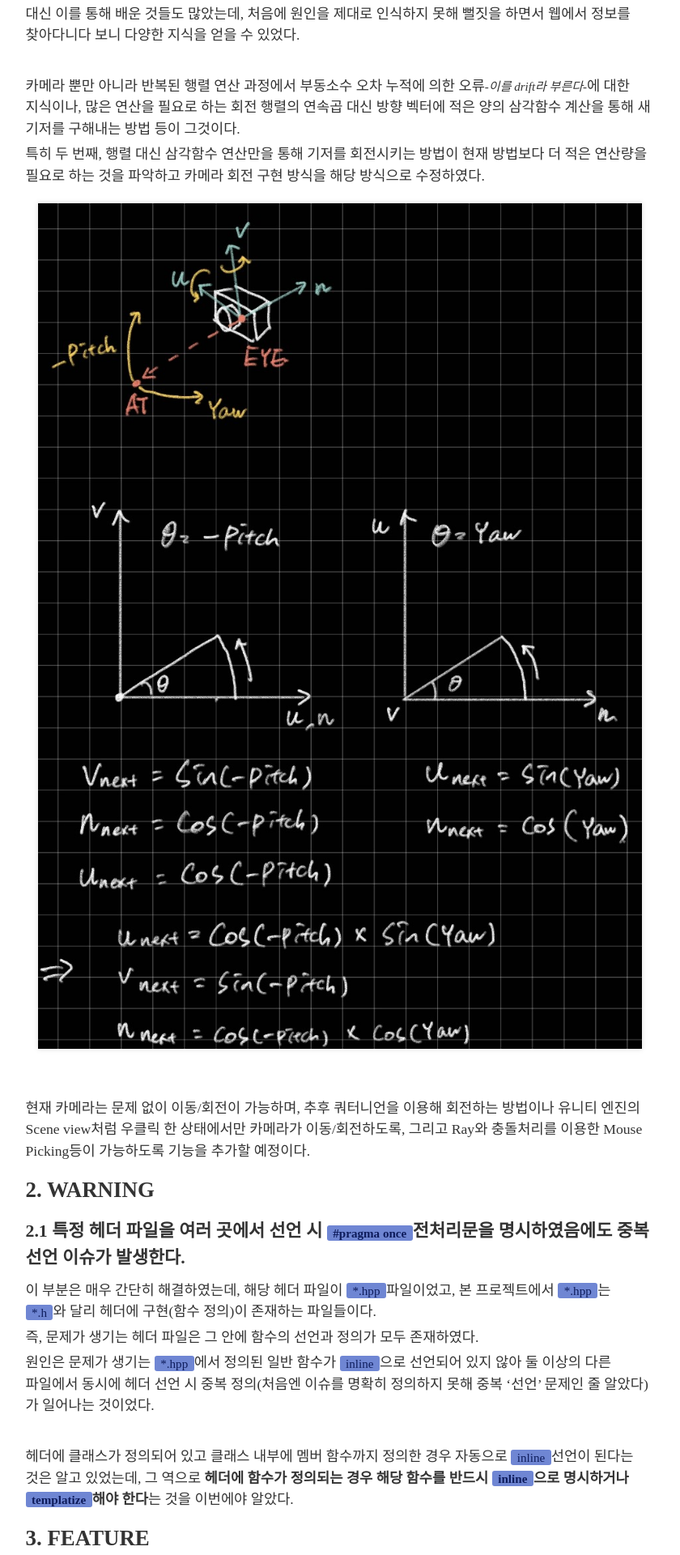
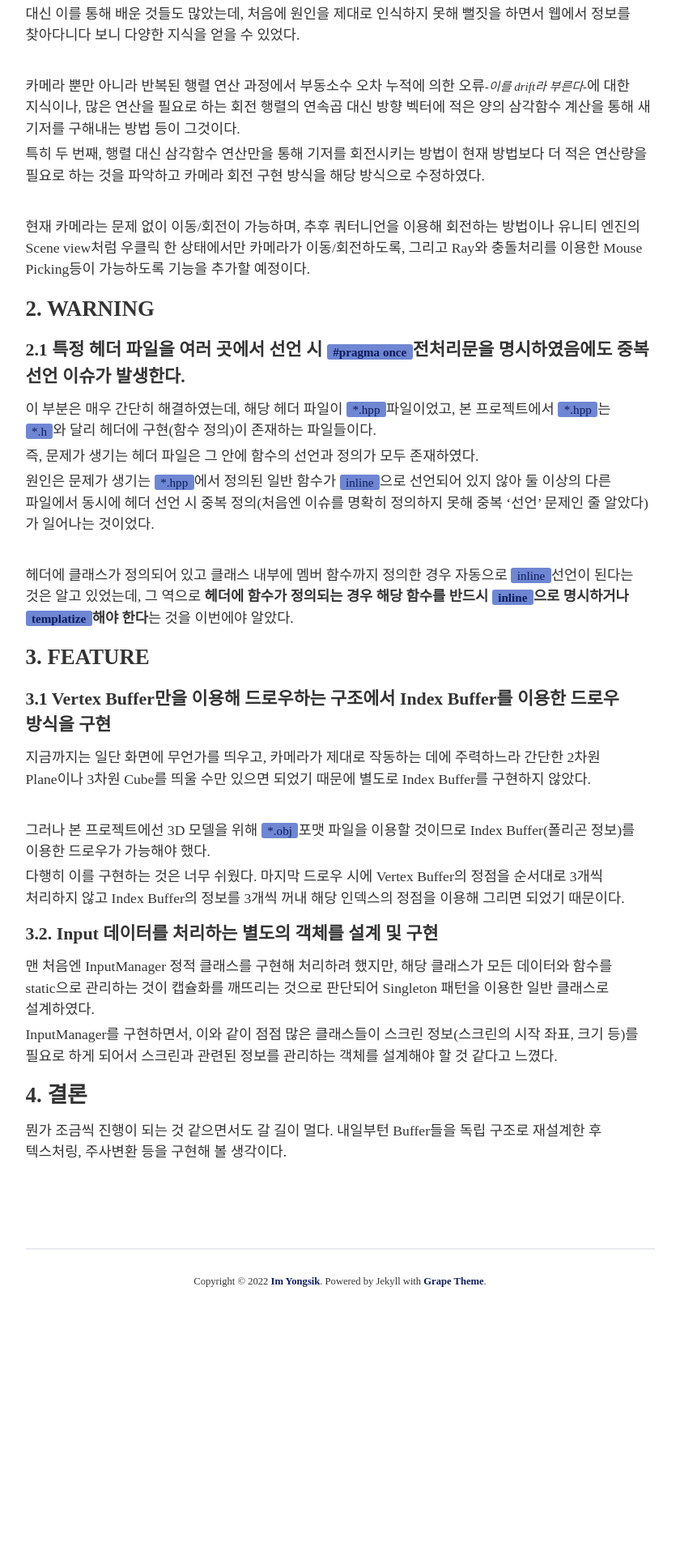
Before and after one commit to Hamsik2rang/Hamsik2rang.github.io, a Jekyll site: the page built from _posts/2022-03-13-Devlog-Software-Renderer.md, in a window 1280 px wide. Shown: the part 3793-5713 px from the top of the page at 81% size, without its empty margins (220-1060 px from the left). Built offline with Jekyll 4.4.1, drawn with Linux system fonts in a browser that asks for light colours; nearby versions of some CDN libraries; some web fonts are replaced; formulas are drawn with MathJax 3; comment, search, counter and statistics services are not loaded; after the commit the page ends 5414 px from its top, so only the background shows below that.

Commit message:
오류 이미지 제거

```diff
--- a/_posts/2022-03-13-Devlog-Software-Renderer.md
+++ b/_posts/2022-03-13-Devlog-Software-Renderer.md
@@ -160,8 +160,6 @@ Vector3d<T> Normalize()
 
 특히 두 번째, 행렬 대신 삼각함수 연산만을 통해 기저를 회전시키는 방법이 현재 방법보다 더 적은 연산량을 필요로 하는 것을 파악하고 카메라 회전 구현 방식을 해당 방식으로 수정하였다.
 
-![]({{site.baseurl}}/assets/img/posts/2022-03-13/Devlog-Software-Renderer/img02.jpg)
-
 <br/>
 
 현재 카메라는 문제 없이 이동/회전이 가능하며, 추후 쿼터니언을 이용해 회전하는 방법이나 유니티 엔진의 Scene view처럼 우클릭 한 상태에서만 카메라가 이동/회전하도록, 그리고 Ray와 충돌처리를 이용한 Mouse Picking등이 가능하도록 기능을 추가할 예정이다.
```
